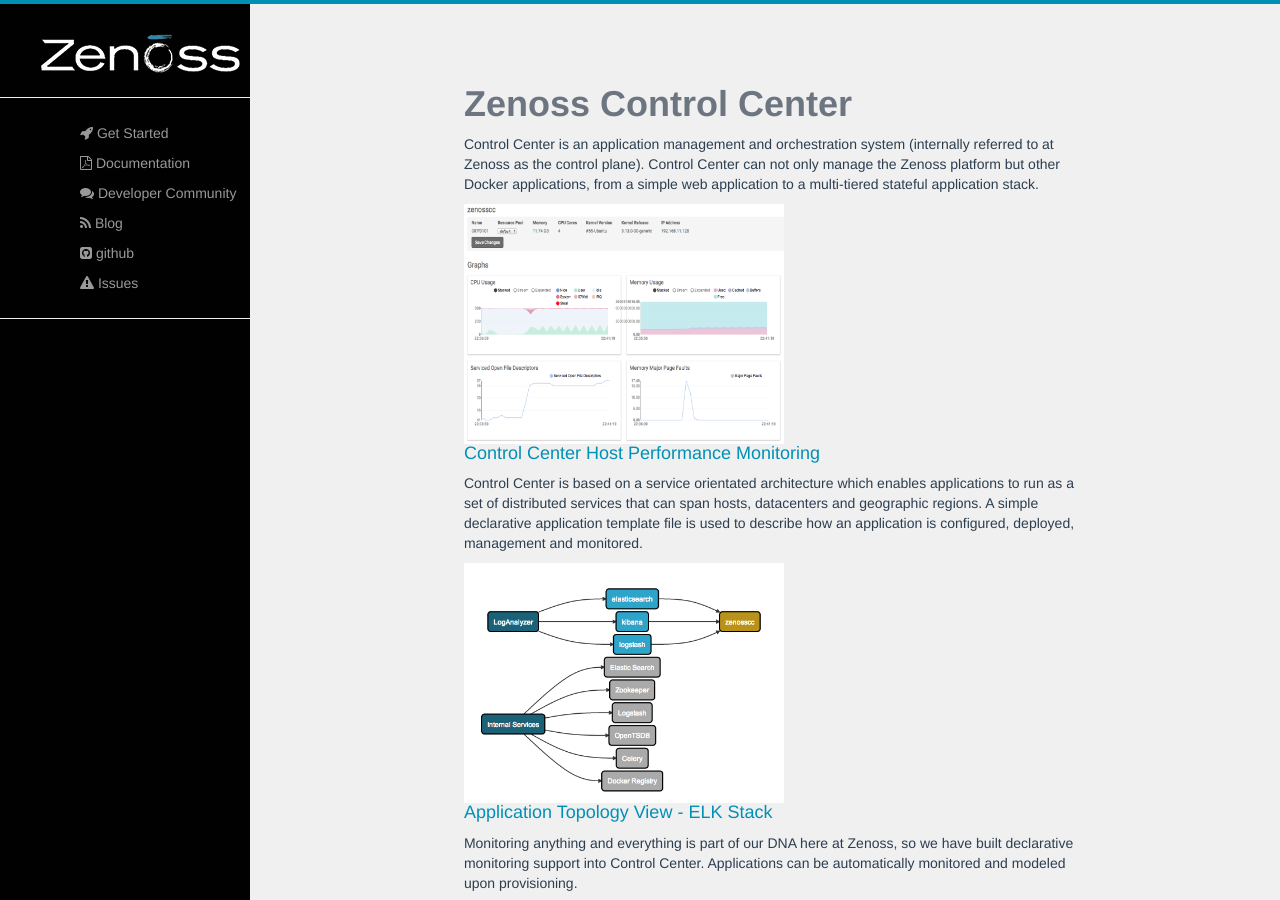
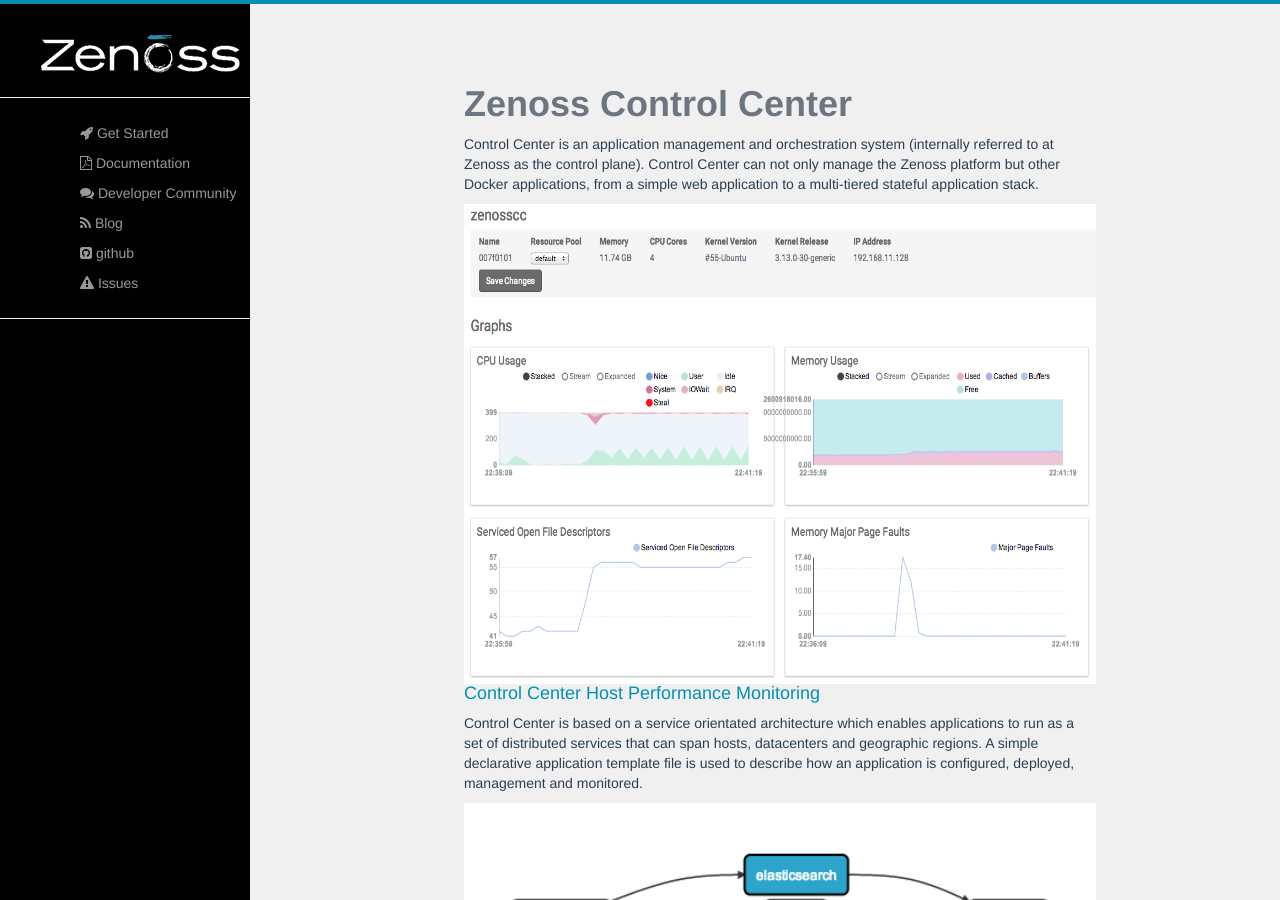
Before and after one commit to control-center/zenoss.io, a Jekyll site: the page built from index.html, in a window 1280 px wide and 900 px high. Built offline with Jekyll 4.4.1, drawn with Linux system fonts in a browser that asks for light colours; nearby versions of some CDN libraries; Markdown is read by kramdown in place of the engine named in the settings.

Commit message:
Adjusted image size and heading size

```diff
--- a/index.html
+++ b/index.html
@@ -16,25 +16,25 @@
       <p>Control Center is an application management and orchestration system (internally referred to at Zenoss as the control plane). Control Center can not only manage the Zenoss platform but other Docker applications, from a simple web application to a multi-tiered stateful application stack.</p>
 
 
-      <h4><img src="/assets/ss.png" height="240" width="320"><br>Control Center Host Performance Monitoring</h4>
+      <h4><img src="/assets/ss.png" height="480" width="640"><br>Control Center Host Performance Monitoring</h4>
 
       <p>Control Center is based on a service orientated architecture which enables applications to run as a set of distributed services that can span hosts, datacenters and geographic regions. A simple declarative application template file is used to describe how an application is configured, deployed, management and monitored.</p>
 
-      <h4><img src="/assets/flow.png" height="240" width="320"><br>Application Topology View - ELK Stack</h4>
+      <h4><img src="/assets/flow.png" height="480" width="640"><br>Application Topology View - ELK Stack</h4>
       <p>Monitoring anything and everything is part of our DNA here at Zenoss, so we have built declarative monitoring support into Control Center. Applications can be automatically monitored and modeled upon provisioning.</p>
 
       <ul><h4>Control Center key features:</h4>
-          <li><h6>Intuitive HTML5 user interface for application deployment and management</h6></li>
-          <li><h6>Application topology visualization - know where your apps are and how they are connected</h6></li>
-          <li><h6>Automated application discovery, configuration, deployment and availability monitoring</h6></li>
-          <li><h6>Application multi-instance and distributed host support</h6></li>
-          <li><h6>Integrated backup/restore and incremental snapshot/rollback support</h6></li>
-          <li><h6>Simple to manage and deploy application templates for rapid application provisioning</h6></li>
-          <li><h6>Built-in application logging via Elasticsearch</h6></li>
-          <li><h6>Resource based Application service scheduler - schedule based on available resources across one or many hosts at runtime</h6></li>
-          <li><h6>Stateful application support which includes support for database services and other persistent services</h6></li>
-          <li><h6>Transparent SSL transport encryption across all application services/containers</h6></li>
-          <li><h6>REST based API for easy integration into other management tools</h6></li>
+          <li><h5>Intuitive HTML5 user interface for application deployment and management</h5></li>
+          <li><h5>Application topology visualization - know where your apps are and how they are connected</h5></li>
+          <li><h5>Automated application discovery, configuration, deployment and availability monitoring</h5></li>
+          <li><h5>Application multi-instance and distributed host support</h5></li>
+          <li><h5>Integrated backup/restore and incremental snapshot/rollback support</h5></li>
+          <li><h5>Simple to manage and deploy application templates for rapid application provisioning</h5></li>
+          <li><h5>Built-in application logging via Elasticsearch</h5></li>
+          <li><h5>Resource based Application service scheduler - schedule based on available resources across one or many hosts at runtime</h5></li>
+          <li><h5>Stateful application support which includes support for database services and other persistent services</h5></li>
+          <li><h5>Transparent SSL transport encryption across all application services/containers</h5></li>
+          <li><h5>REST based API for easy integration into other management tools</h5></li>
       </ul>
 
       <a class="btn" href="/gettingstarted.html"><i class="fa fa-rocket"></i> Get Started</a>
```
